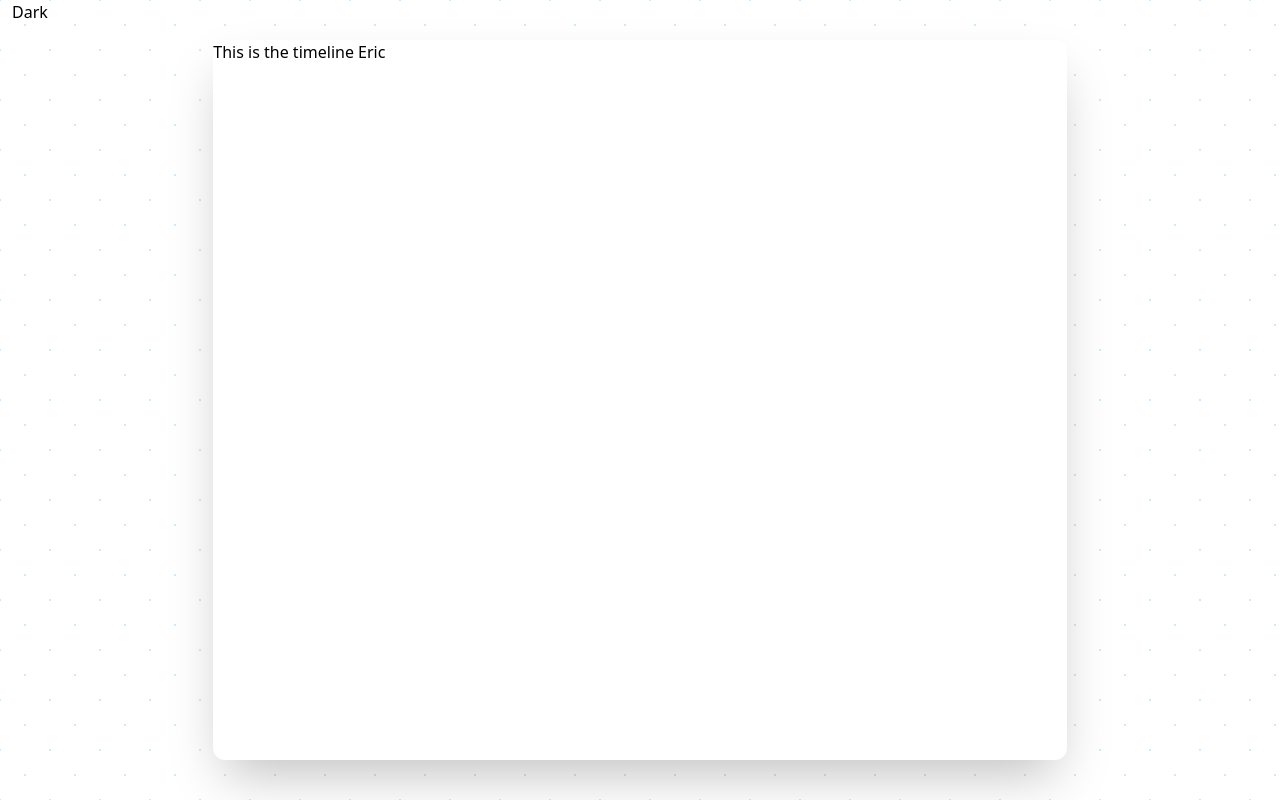
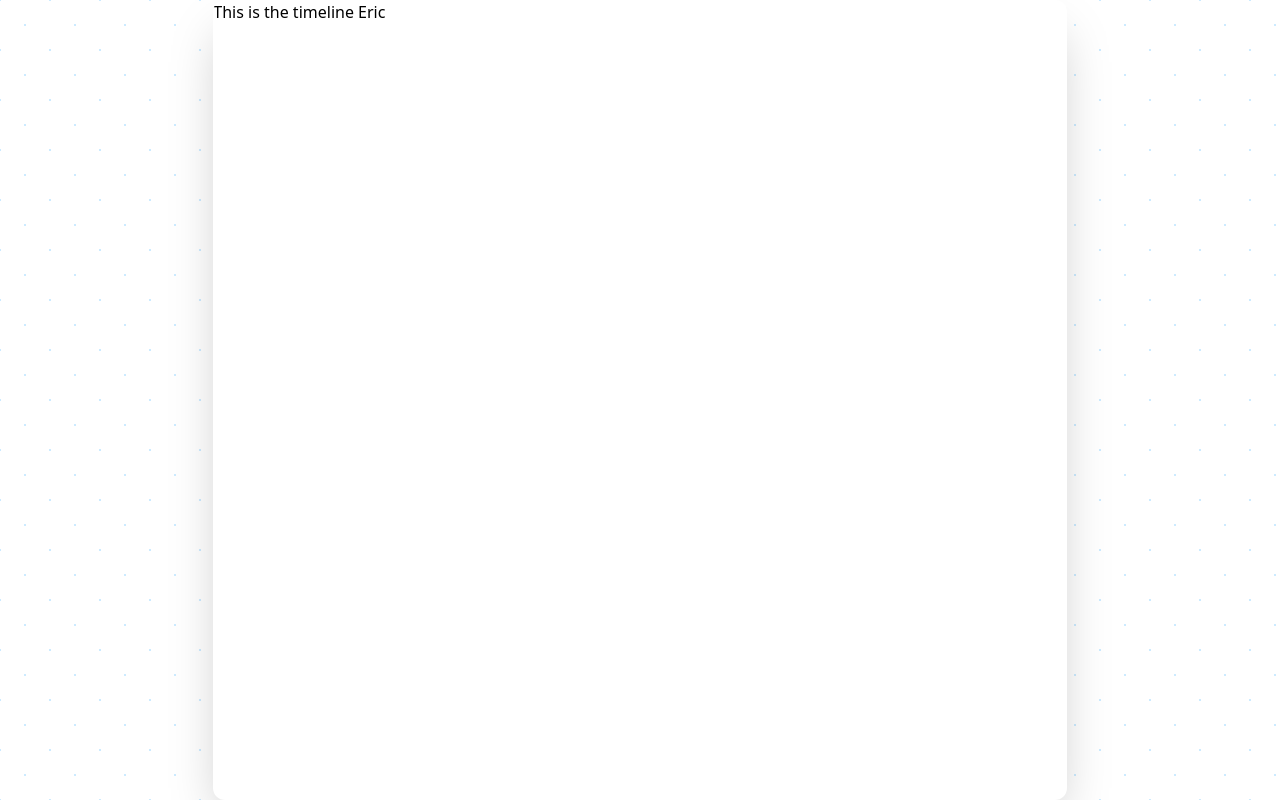
Before and after one commit to Sitray/twitter-clone, a Next.js app: page /timeline in a window 1280 px wide. Built offline with nearby package versions, Linux system fonts and the light colour scheme.

Commit message:
move footer to a component

```diff
--- a/components/AppLayout/AppLayout.tsx
+++ b/components/AppLayout/AppLayout.tsx
@@ -14,17 +14,20 @@ export default function AppLayout({
   const [darkMode, setDarkMode] = useState<string>('');
 
   return (
-    <div className={` ${darkMode} grid place-items-center h-screen font-sans`}>
-      <button
+    <div
+      className={` ${darkMode} grid place-items-center h-screen font-sans overflow-hidden`}
+    >
+      {/**TODO: THIS IS FOR TEST, REMOVE WHEN THE DARK THEME IS COMPLETED */}
+      {/* <button
         onClick={() => setDarkMode('dark')}
         className="absolute top-0 left-3"
       >
         Dark
-      </button>
+      </button> */}
       <Head>
         <title>{titleHead}</title>
       </Head>
-      <main className="bg-white dark:bg-black dark:text-gray-500 shadow-2xl rounded-xl container md:h-90 md:mx-auto lg:w-2/3 h-screen">
+      <main className="bg-white dark:bg-black dark:text-gray-500 shadow-2xl rounded-xl container md:mx-auto lg:w-2/3 h-screen overflow-y-auto">
         {children}
       </main>
     </div>
--- /dev/null
+++ b/components/Footer/Footer.tsx
@@ -0,0 +1,7 @@
+export default function Footer() {
+  return (
+    <>
+      <nav className="sticky bottom-0 border-t-2 h-12 border-b-gray-300 bg-white dark:bg-black"></nav>
+    </>
+  );
+}
```
